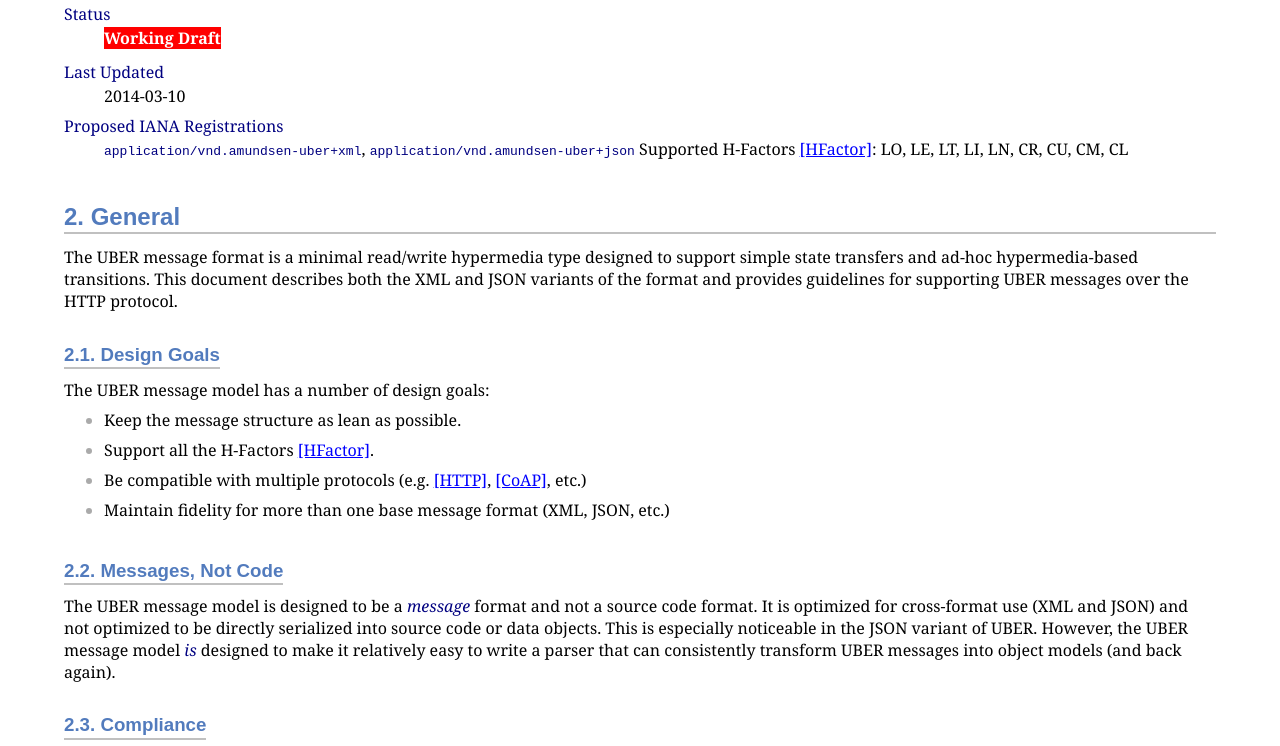
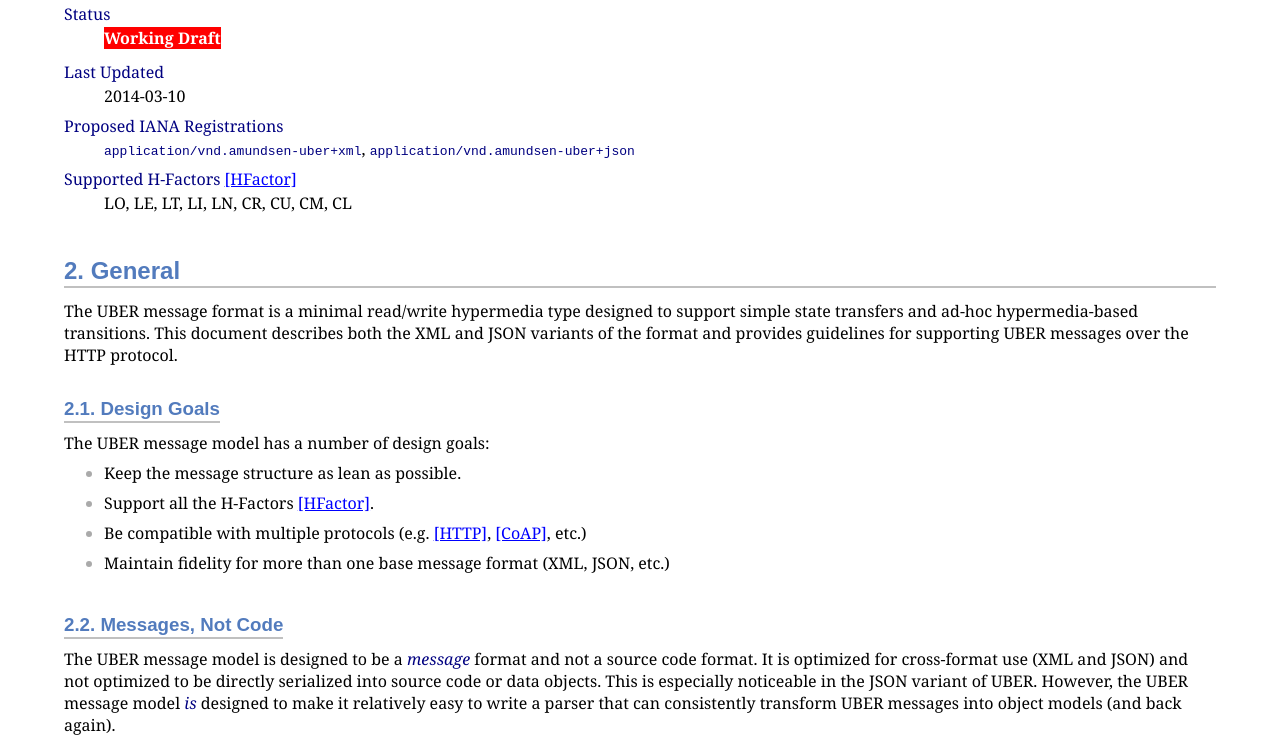
Before and after one commit to mamund/media-types, a plain HTML site: page uber-hypermedia.html in a window 1280 px wide. Shown: the part 790-1536 px from the top of the page. Drawn offline with Linux system fonts and the light colour scheme.

Commit message:
generate HTML

```diff
--- a/uber-hypermedia.html
+++ b/uber-hypermedia.html
@@ -610,7 +610,13 @@ Proposed IANA Registrations
 <dd>
 <p>
   <tt>application/vnd.amundsen-uber+xml</tt>, <tt>application/vnd.amundsen-uber+json</tt>
-Supported H-Factors <a href="#hfactor">[HFactor]</a>:
+</p>
+</dd>
+<dt class="hdlist1">
+Supported H-Factors <a href="#hfactor">[HFactor]</a>
+</dt>
+<dd>
+<p>
   LO, LE, LT, LI, LN, CR, CU, CM, CL
 </p>
 </dd>
@@ -1609,7 +1615,7 @@ Irakli Nadareishvili.</p></div>
 <div id="footnotes"><hr /></div>
 <div id="footer">
 <div id="footer-text">
-Last updated 2014-03-10 10:35:34 EDT
+Last updated 2014-03-10 11:08:08 EDT
 </div>
 </div>
 </body>
```
Also changed, not shown: 1 other file.
